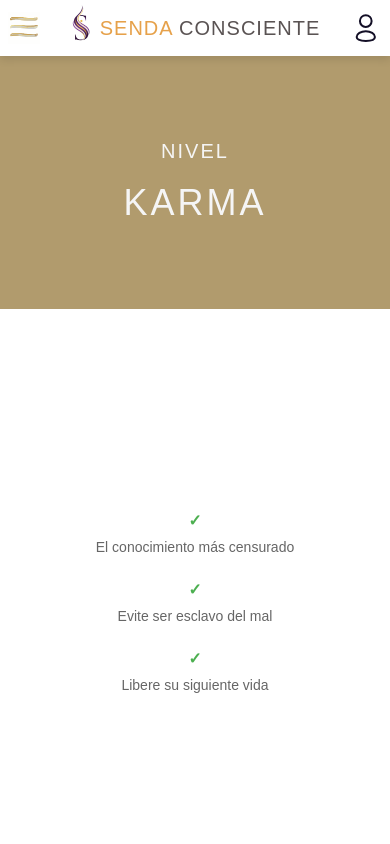
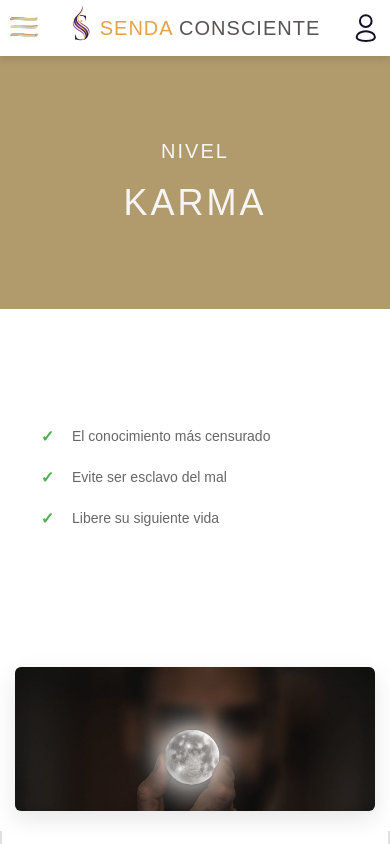
Before and after one commit to orbimatrix/Conscious-path, a Next.js app: page /karma in a window 390 px wide. Shown: the top 844 px of the page. Built offline with nearby package versions, Linux system fonts and the light colour scheme.

Commit message:
Refactor styles in KarmaPage; adjust padding, min-height, and alignment in benefits section for improved layout and responsiveness across various screen sizes.

```diff
--- a/src/app/karma/karma.css
+++ b/src/app/karma/karma.css
@@ -42,16 +42,19 @@
   /* Benefits Section */
   .carisma-benefits {
     background: white;
-    padding: 60px 20px;
-    min-height: 55vh;
+    padding: 30px 20px;
+    min-height: 25vh;
     display: flex;
     align-items: center;
   }
 
   .carisma-benefits-container {
-    max-width: 800px;
+    max-width: 500px;
     margin: 0 auto;
     width: 100%;
+    padding: 20px;
+    border-radius: 8px;
+    background: white;
   }
 
   .carisma-benefits-list {
@@ -59,16 +62,23 @@
   padding: 0;
   margin: 0;
   text-align: left;
+  display: flex;
+  flex-direction: column;
+  align-items: flex-start;
+  gap: 8px;
+  max-width: 400px;
+  margin: 0 auto;
 }
 
   .carisma-benefit-item {
   display: flex;
   align-items: center;
-  justify-content: center;
-  gap: 15px;
-  padding: 10px 0;
+  justify-content: flex-start;
+  gap: 12px;
+  padding: 6px 0;
   font-size: 18px;
   color: #666;
+  width: 100%;
 }
 
   .benefit-icon {
@@ -365,8 +375,8 @@
     }
 
     .carisma-benefits {
-      padding: 50px 20px;
-      min-height: 60vh;
+      padding: 25px 20px;
+      min-height: 30vh;
     }
 
     .carisma-image-section {
@@ -455,15 +465,16 @@
     }
 
     .carisma-benefits {
-      padding: 40px 15px;
-      min-height: 65vh;
+      padding: 20px 15px;
+      min-height: 35vh;
     }
 
     .carisma-benefit-item {
       font-size: 16px;
-      padding: 15px 0;
-      flex-direction: column;
-      gap: 8px;
+      padding: 8px 0;
+      flex-direction: row;
+      gap: 12px;
+      width: 100%;
     }
 
     .benefit-icon {
@@ -471,7 +482,7 @@
     }
 
     .benefit-text {
-      text-align: center;
+      text-align: left;
     }
 
     .carisma-image-section {
@@ -564,13 +575,14 @@
     }
 
     .carisma-benefits {
-      padding: 30px 15px;
-      min-height: 70vh;
+      padding: 15px 15px;
+      min-height: 40vh;
     }
 
     .carisma-benefit-item {
       font-size: 14px;
-      padding: 12px 0;
+      padding: 6px 0;
+      width: 100%;
     }
 
     .benefit-icon {
@@ -667,13 +679,14 @@
     }
 
     .carisma-benefits {
-      padding: 25px 10px;
-      min-height: 75vh;
+      padding: 12px 10px;
+      min-height: 45vh;
     }
 
     .carisma-benefit-item {
       font-size: 13px;
-      padding: 10px 0;
+      padding: 5px 0;
+      width: 100%;
     }
 
     .benefit-icon {
@@ -696,12 +709,13 @@
     }
 
     .carisma-benefits {
-      padding: 20px 8px;
+      padding: 10px 8px;
     }
 
     .carisma-benefit-item {
       font-size: 12px;
-      padding: 8px 0;
+      padding: 4px 0;
+      width: 100%;
     }
 
     .benefit-icon {
@@ -717,8 +731,8 @@
     }
 
     .carisma-benefits {
-      min-height: 50vh;
-      padding: 30px 20px;
+      min-height: 25vh;
+      padding: 15px 20px;
     }
 
     .carisma-title {
```
